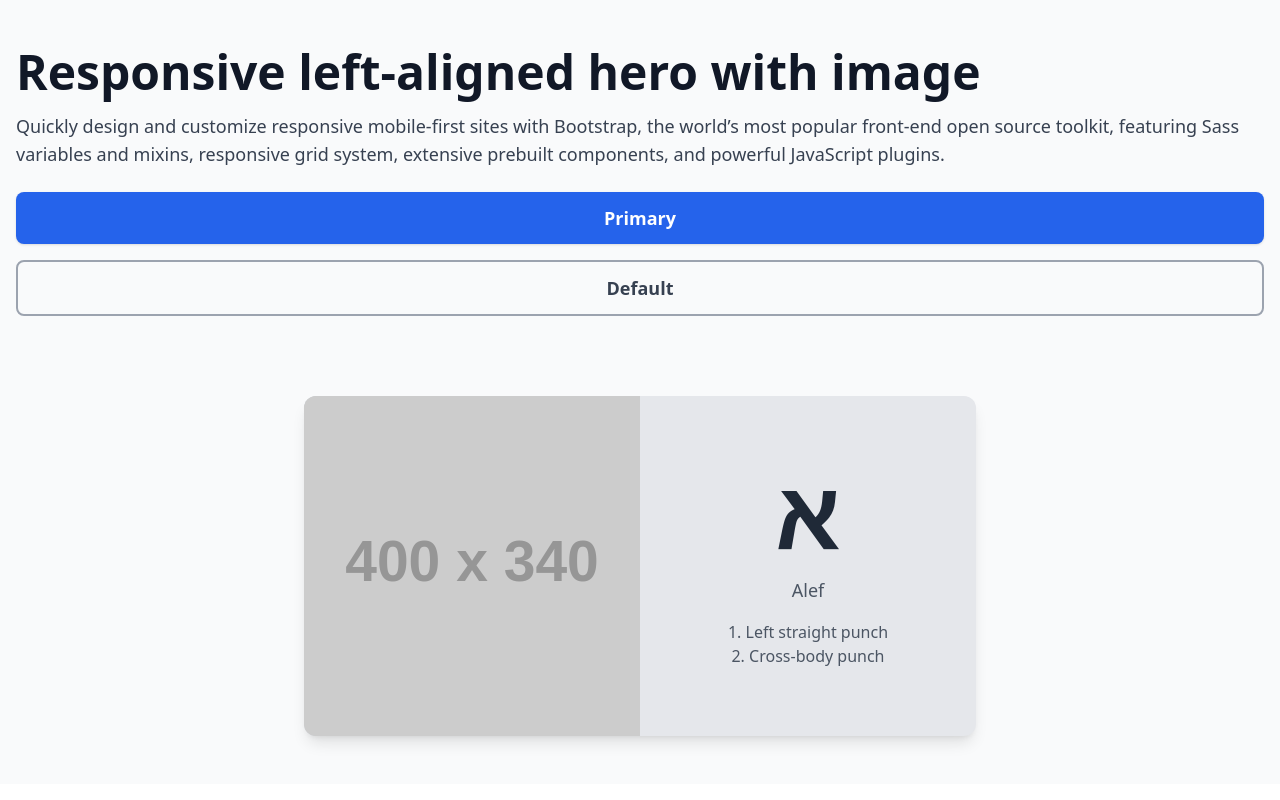
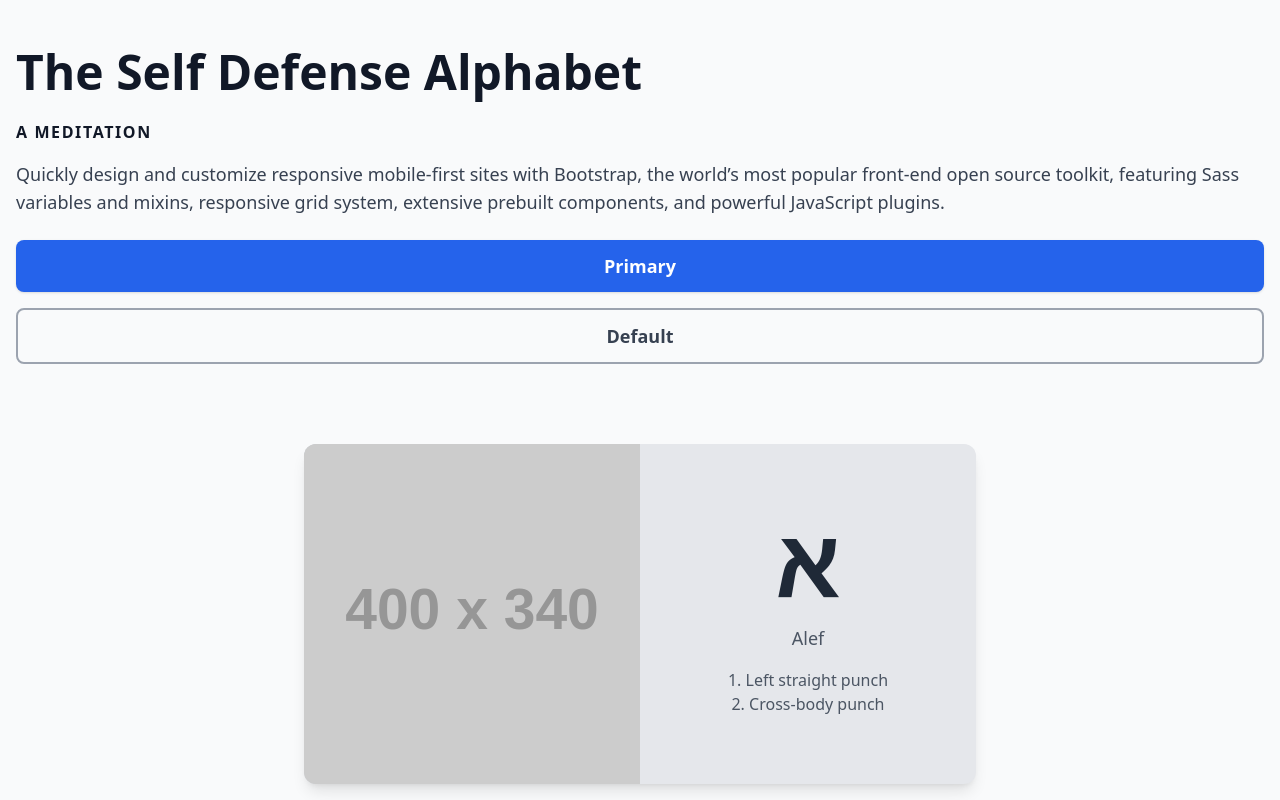
Before and after one commit to joshualinog/self-defense-alphabet-meditation, a website built with Vite: page index.html in a window 1280 px wide. Shown: the top 800 px of the page. Built offline with nearby package versions, Linux system fonts and the light colour scheme; placeholder pictures from the web are drawn by us.

Commit message:
add heading title

```diff
--- a/index.html
+++ b/index.html
@@ -44,7 +44,10 @@
           <h1
             class="text-4xl md:text-5xl font-bold text-gray-900 leading-tight mb-4"
           >
-            Responsive left-aligned hero with image
+            The Self Defense Alphabet <br />
+            <span class="uppercase tracking-widest text-base"
+              >A Meditation</span
+            >
           </h1>
           <p class="text-lg text-gray-700 mb-6">
             Quickly design and customize responsive mobile-first sites with
```
